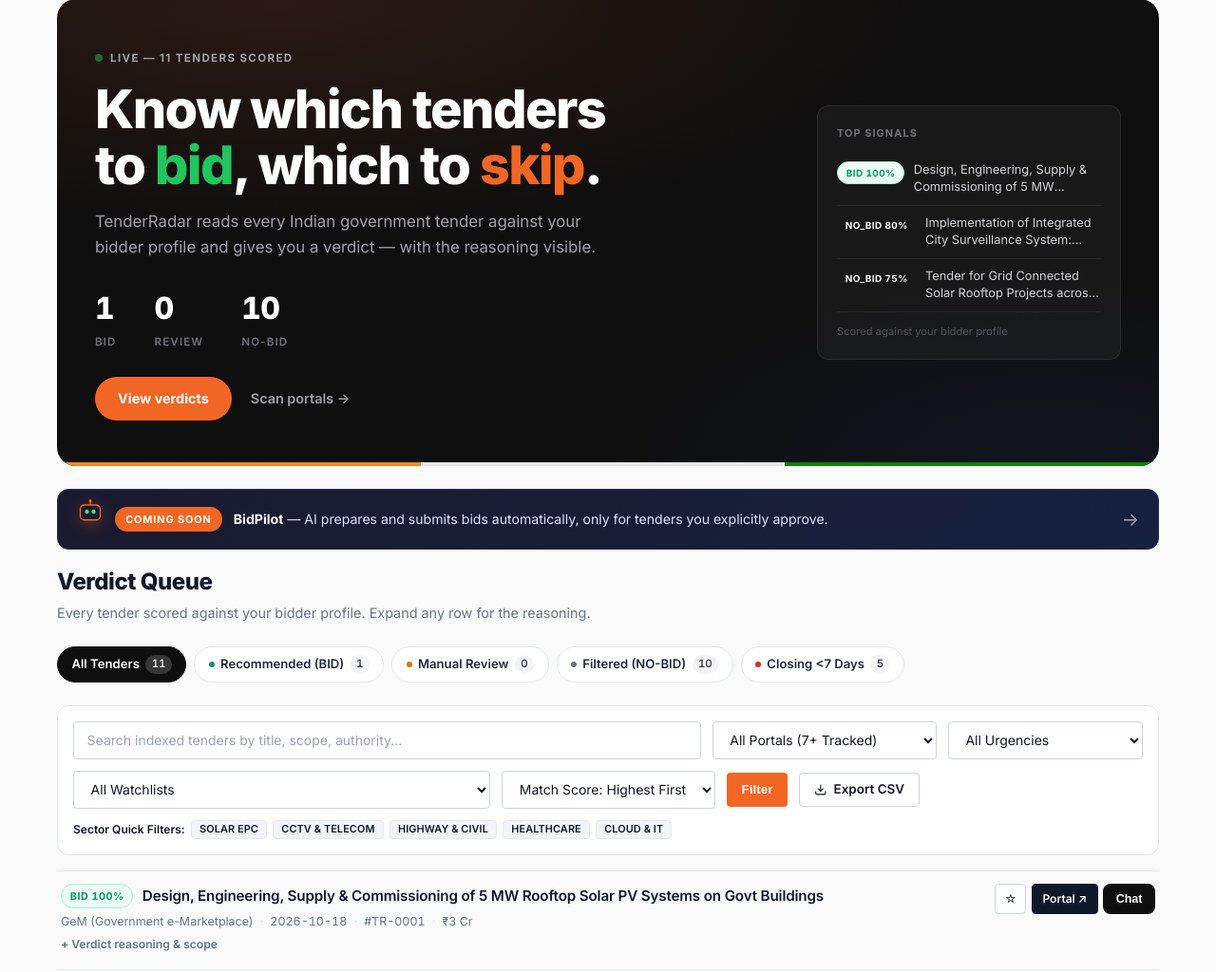
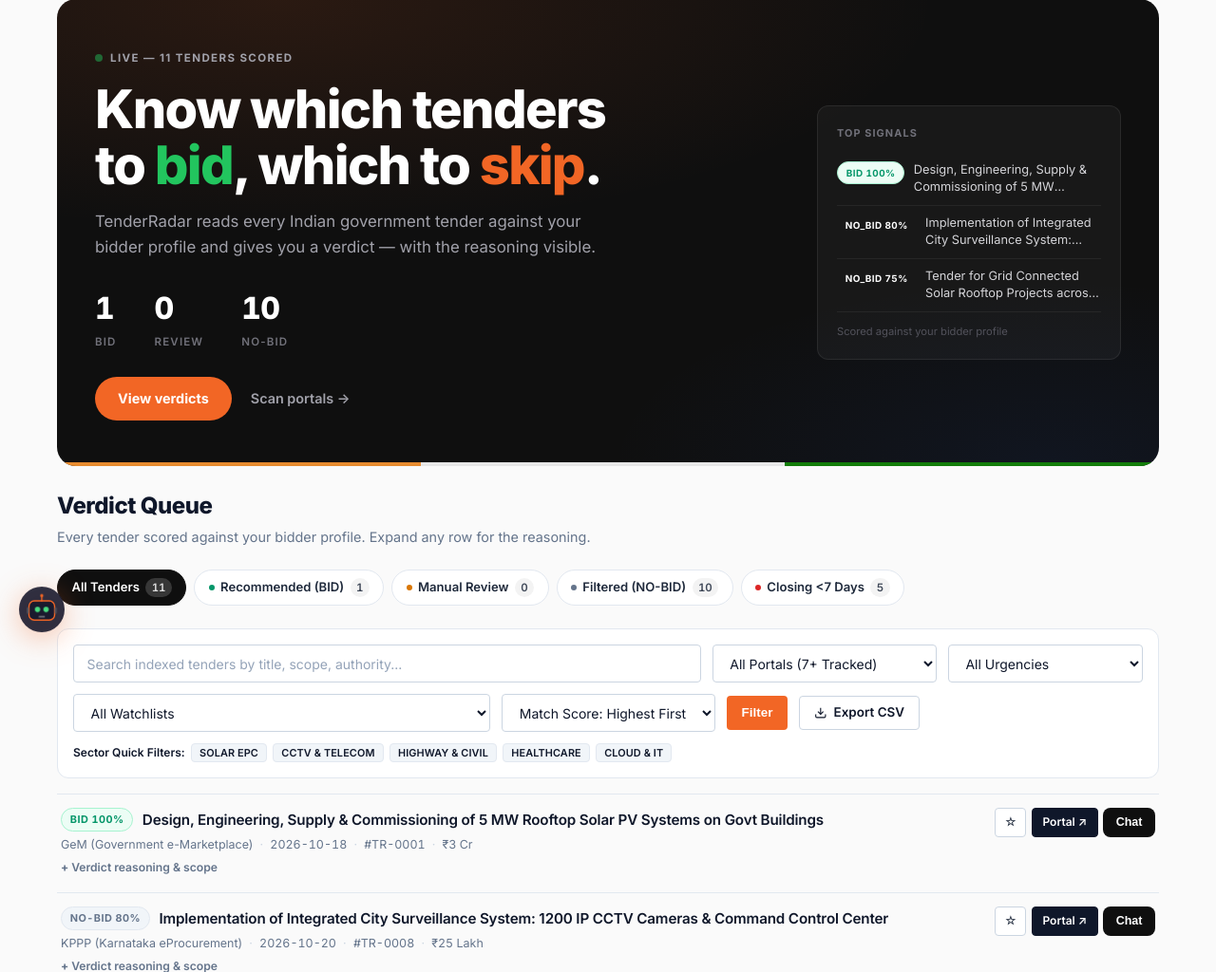
Before and after one commit to Sourabh-Kumar04/TenderRadar, a FastAPI app: page / in a window 1280 px wide. Shown: the part 106-1130 px from the top of the page at 95% size. Run offline with FastAPI, Linux system fonts and the light colour scheme; data comes from the database, SQL or seed files in the repository; data that the repository does not hold is empty.

Commit message:
feat: floating draggable BidPilot mascot, remove banner

```diff
--- a/app/static/css/style.css
+++ b/app/static/css/style.css
@@ -2023,3 +2023,33 @@ body { background: #fafafa; }
   font-size: 0.6rem; font-weight: 700; text-transform: uppercase; letter-spacing: 0.06em;
   background: #f26625; color: #fff; padding: 0.15rem 0.4rem; border-radius: 999px; margin-left: 0.35rem;
 }
+
+/* BidPilot Floating Mascot */
+.bidpilot-mascot {
+  position: fixed; left: 20px; bottom: 20px; z-index: 9999;
+  cursor: grab; transition: transform 0.2s;
+}
+.bidpilot-mascot:active { cursor: grabbing; }
+.bidpilot-mascot:hover { transform: scale(1.1); }
+.bidpilot-link { display: block; position: relative; text-decoration: none; }
+.bidpilot-mascot svg {
+  animation: float 3s ease-in-out infinite;
+  filter: drop-shadow(0 6px 16px rgba(242, 102, 37, 0.4));
+  background: rgba(26, 26, 46, 0.9); border-radius: 50%; padding: 6px;
+}
+@keyframes bpBlink {
+  0%, 92%, 100% { transform: scaleY(1); }
+  95% { transform: scaleY(0.1); }
+}
+.bidpilot-mascot .bp-eye {
+  transform-origin: center; transform-box: fill-box;
+  animation: bpBlink 4s infinite;
+}
+.bidpilot-tip {
+  position: absolute; left: 60px; top: 50%; transform: translateY(-50%);
+  background: #1a1a2e; color: #fff; font-size: 0.78rem; font-weight: 600;
+  padding: 0.5rem 0.9rem; border-radius: 8px; white-space: nowrap;
+  opacity: 0; pointer-events: none; transition: opacity 0.2s;
+  border: 1px solid #f26625;
+}
+.bidpilot-mascot:hover .bidpilot-tip { opacity: 1; }
--- a/app/templates/base.html
+++ b/app/templates/base.html
@@ -77,5 +77,44 @@
   </footer>
 
   <script src="/static/js/app.js"></script>
+<!-- BidPilot Floating Mascot -->
+<div id="bidpilotMascot" class="bidpilot-mascot" title="BidPilot — Coming Soon">
+  <a href="/auto-bid" class="bidpilot-link">
+    <svg viewBox="0 0 64 64" fill="none" width="48" height="48">
+      <rect x="8" y="16" width="48" height="36" rx="10" fill="#1a1a2e" stroke="#f26625" stroke-width="2.5"/>
+      <circle class="bp-eye" cx="24" cy="32" r="5" fill="#4ade80"/>
+      <circle class="bp-eye" cx="40" cy="32" r="5" fill="#4ade80"/>
+      <rect x="26" y="44" width="12" height="3" rx="1.5" fill="#71717a"/>
+      <line x1="32" y1="16" x2="32" y2="8" stroke="#f26625" stroke-width="2.5" stroke-linecap="round"/>
+      <circle cx="32" cy="6" r="3" fill="#f26625"/>
+      <rect x="4" y="28" width="4" height="12" rx="2" fill="#52525b"/>
+      <rect x="56" y="28" width="4" height="12" rx="2" fill="#52525b"/>
+    </svg>
+    <span class="bidpilot-tip">BidPilot is coming soon!</span>
+  </a>
+</div>
+<script>
+(function() {
+  const m = document.getElementById('bidpilotMascot');
+  let isDown = false, ox = 0, oy = 0;
+  m.addEventListener('mousedown', e => {
+    if (e.target.closest('a') && !m.dataset.moved) return;
+    isDown = true; m.dataset.moved = '';
+    ox = e.clientX - m.offsetLeft; oy = e.clientY - m.offsetTop;
+    m.style.transition = 'none';
+  });
+  document.addEventListener('mousemove', e => {
+    if (!isDown) return;
+    m.dataset.moved = '1';
+    m.style.left = (e.clientX - ox) + 'px';
+    m.style.top = (e.clientY - oy) + 'px';
+    m.style.right = 'auto'; m.style.bottom = 'auto';
+  });
+  document.addEventListener('mouseup', () => {
+    isDown = false; m.style.transition = '';
+    setTimeout(() => delete m.dataset.moved, 100);
+  });
+})();
+</script>
 </body>
 </html>
--- a/app/templates/dashboard.html
+++ b/app/templates/dashboard.html
@@ -8,20 +8,7 @@
  {% for t in tenders[:3] %}
  <div class="cmd-signal"><span class="vr-pill vr-{{ t.verdict|lower }}">{{ t.verdict }} {{ t.match_score }}%</span><span class="cmd-signal-title">{{ display_title(t.title, t.portal_name, t.snippet) }}</span></div>
  {% endfor %}
- <div class="cmd-side-note">Scored against your bidder profile</div></div><div class="cmd-tricolor"></div></div><!-- Key Performance Metrics / High-Density Stitch KPI Strip --><!-- Quick Verdict Filter Tabs (Stitch Compliant Pills) --><a href="/auto-bid" class="autobid-banner">
-  <span class="autobid-icon-sm">
-    <svg viewBox="0 0 64 64" fill="none" width="28" height="28">
-      <rect x="8" y="16" width="48" height="36" rx="10" fill="#1a1a2e" stroke="#f26625" stroke-width="3"/>
-      <circle cx="24" cy="32" r="5" fill="#4ade80"/>
-      <circle cx="40" cy="32" r="5" fill="#4ade80"/>
-      <line x1="32" y1="16" x2="32" y2="8" stroke="#f26625" stroke-width="3" stroke-linecap="round"/>
-      <circle cx="32" cy="6" r="3.5" fill="#f26625"/>
-    </svg>
-  </span>
-  <span class="autobid-badge">Coming Soon</span>
-  <span class="autobid-text"><strong>BidPilot</strong> &mdash; AI prepares and submits bids automatically, only for tenders you explicitly approve.</span>
-  <span class="autobid-arrow">&rarr;</span>
-</a>
+ <div class="cmd-side-note">Scored against your bidder profile</div></div><div class="cmd-tricolor"></div></div><!-- Key Performance Metrics / High-Density Stitch KPI Strip --><!-- Quick Verdict Filter Tabs (Stitch Compliant Pills) -->
 <div class="queue-header"><div><h2 class="queue-title">Verdict Queue</h2><p class="queue-sub">Every tender scored against your bidder profile. Expand any row for the reasoning.</p></div></div><div class="verdict-pills-bar">{% if stats.bid_count > 0 %}<a href="/?search={{ search_query or '' }}&portal={{ selected_portal or '' }}&urgency={{ selected_urgency or '' }}&watchlist_id={{ selected_watchlist or '' }}&sort_order={{ sort_order or '' }}"
  class="verdict-pill {% if not selected_verdict and not selected_urgency %}active{% endif %}">
  All Tenders <span class="pill-count">{{ stats.total_tenders }}</span></a><a href="/?verdict=BID&search={{ search_query or '' }}&portal={{ selected_portal or '' }}&watchlist_id={{ selected_watchlist or '' }}&sort_order=match_score"
```
